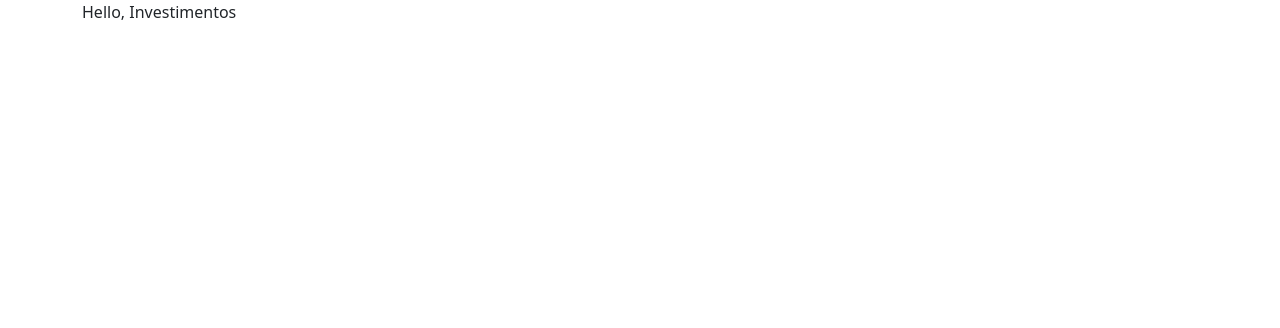
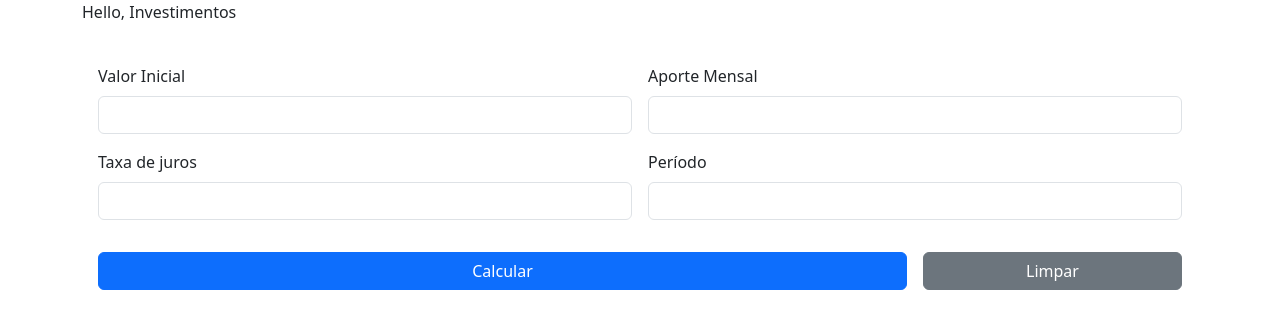
Before and after one commit to brunorombi/simulador_investimentos, a React (Vite) app: page / in a window 1280 px wide. Shown: the top 328 px of the page. Built offline with nearby package versions, Linux system fonts and the light colour scheme.

Commit message:
add: estilo do componente CapturaDados

```diff
--- a/src/App.jsx
+++ b/src/App.jsx
@@ -1,5 +1,7 @@
 import { useState } from 'react'
 import 'bootstrap/dist/css/bootstrap.min.css';
+
+import CapturaDados from './CapturaDados';
 
 function App() {
 
@@ -8,6 +10,7 @@ function App() {
       <div className='row justify-content-center align-items-center'>
         <div className='col-12'>
           Hello, Investimentos
+          <CapturaDados/>
         </div>
         <div className='col-12'>
 
--- /dev/null
+++ b/src/CapturaDados.jsx
@@ -0,0 +1,52 @@
+import React from 'react'
+
+
+const CapturaDados = () => {
+    return (
+        <div className='p-3 mt-4'>
+            <form>
+                <div className='row g-3'>
+                    <div className='col-md-6'>
+                        <label className='mb-2'>Valor Inicial</label>
+                        <input type="number" className="form-control" />
+                    </div>
+                    <div className='col-md-6'>
+                        <label className='mb-2'>Aporte Mensal</label>
+                        <input type="number" className="form-control" />
+                    </div>
+
+                    <div className='col-md-6'>
+                        <label className='mb-2'>Taxa de juros</label>
+                        <input type="number" step="0.01" className="form-control" />
+                    </div>
+                    <div className='col-md-6'>
+                        <label className='mb-2'>Período</label>
+                        <input type="number" min="1" className="form-control" />
+                    </div>
+                </div>
+
+                <div className="row mt-3 g-3">
+                    <div className="col-9">
+                        <button
+                            className="btn btn-primary w-100"
+                            onClick={(e) => e.preventDefault()}
+                        >
+                            Calcular
+                        </button>
+                    </div>
+
+                    <div className="col-3">
+                        <button
+                            className="btn btn-secondary w-100"
+                            onClick={(e) => e.preventDefault()}
+                        >
+                            Limpar
+                        </button>
+                    </div>
+                </div>
+            </form>
+        </div>
+    )
+}
+
+export default CapturaDados
```
